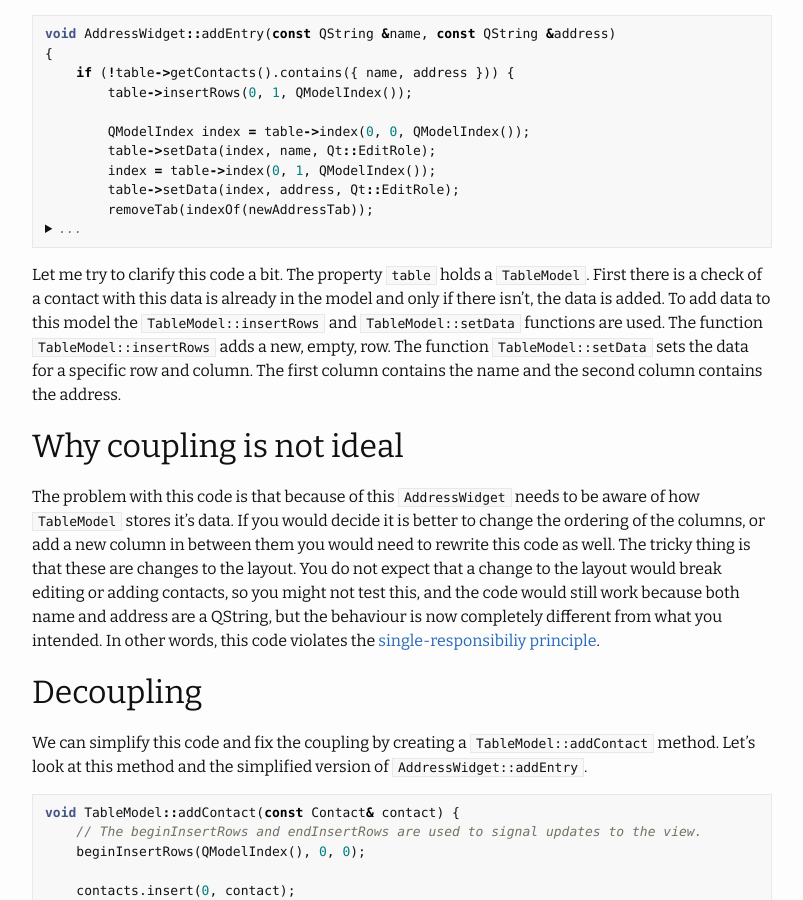
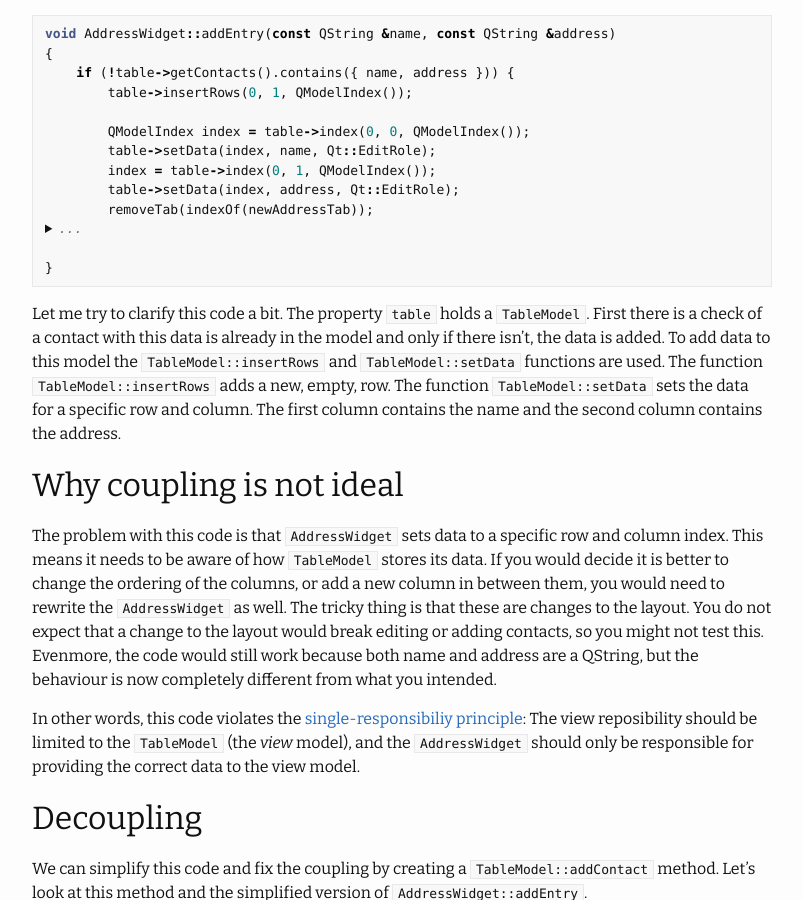
Before and after one commit to nouwaarom/nouwaarom.github.io, a Jekyll site: the page built from _posts/2021-12-19-qt-addressbook-example.markdown, in a window 1280 px wide and 900 px high, scrolled down 1118 px. Shown: the whole window, without its empty margins (238-1041 px from the left). Built offline with Jekyll 4.4.1, drawn with Linux system fonts in a browser that asks for light colours; comment, search, counter and statistics services are not loaded; some of the changed text lies outside the part shown.

Commit message:
Update 2021-12-19-qt-addressbook-example.markdown

```diff
--- a/_posts/2021-12-19-qt-addressbook-example.markdown
+++ b/_posts/2021-12-19-qt-addressbook-example.markdown
@@ -10,14 +10,14 @@ categories: qt
 In this post I want to discuss the Qt6 [addressbook example](https://doc.qt.io/qt-6/qtwidgets-itemviews-addressbook-example.html), which is used to explain model/view in Qt.
 I will show how we can modify this example to a more maintainable architecture by decoupling the widget and the model.
 The original example can be found in Qt creator.
-The modified code can be found at my [github](https://www.github.com/nouwaarom/Qt-Addressbook-Example).
+The modified code can be found at my [GitHub](https://www.github.com/nouwaarom/Qt-Addressbook-Example).
 
 <!--more-->
 
-In the example the TableView is used to implement a simple addressbook wich is sorted by alphabet groups (abc-def-ghi-...), it demonstrates how a view can be sorted by a sort and filter proxy. While the code shows how to use a QTableView and QSortFilterProxyModel, the implemenation violates the [single-responsibiliy principle](https://en.wikipedia.org/wiki/Single-responsibility_principle).
+In the example, the TableView is used to implement a simple addressbook which is sorted by alphabet groups (abc-def-ghi-...). It demonstrates how a view can be sorted by a sort and filter proxy. While the code shows how to use a QTableView and QSortFilterProxyModel, the implemenation violates the [single-responsibiliy principle](https://en.wikipedia.org/wiki/Single-responsibility_principle).
 In this post, we will discover how to decouple the tablemodel from the widget.
 
-![Screenshot](/assets/img/addressbook.png){:width="60%", .align-center}
+![Screenshot of the addressbook application](/assets/img/addressbook.png){:width="60%", .align-center}
 
 The main classes of this example are:
 - `AddressWidget`, which is a `QTabWidget` and is responsible for connecting the model and view.
@@ -47,8 +47,8 @@ void AddressWidget::addEntry(const QString &name, const QString &address)
         QMessageBox::information(this, tr("Duplicate Name"),
             tr("The name \"%1\" already exists.").arg(name));
     }
+//ENDFOLD
 }
-//ENDFOLD
 {% endhighlight %}
 {% endfold_highlight %}
 Let me try to clarify this code a bit. The property `table` holds a `TableModel`.
@@ -58,11 +58,15 @@ The function `TableModel::insertRows` adds a new, empty, row.
 The function `TableModel::setData` sets the data for a specific row and column. The first column contains the name and the second column contains the address.
 
 ## Why coupling is not ideal
-The problem with this code is that because of this `AddressWidget` needs to be aware of how `TableModel` stores it's data.
-If you would decide it is better to change the ordering of the columns, or add a new column in between them you would need to rewrite this code as well.
+The problem with this code is that `AddressWidget` sets data to a specific row and column index.
+This means it needs to be aware of how `TableModel` stores its data.
+If you would decide it is better to change the ordering of the columns, or add a new column in between them, you would need to rewrite the `AddressWidget` as well.
 The tricky thing is that these are changes to the layout.
-You do not expect that a change to the layout would break editing or adding contacts, so you might not test this, and the code would still work because both name and address are a QString, but the behaviour is now completely different from what you intended.
-In other words, this code violates the [single-responsibiliy principle](https://en.wikipedia.org/wiki/Single-responsibility_principle).
+You do not expect that a change to the layout would break editing or adding contacts, so you might not test this.
+Evenmore, the code would still work because both name and address are a QString, but the behaviour is now completely different from what you intended.
+
+In other words, this code violates the [single-responsibiliy principle](https://en.wikipedia.org/wiki/Single-responsibility_principle):
+The view reposibility should be limited to the `TableModel` (the *view* model), and the `AddressWidget` should only be responsible for providing the correct data to the view model.
 
 ## Decoupling
 We can simplify this code and fix the coupling by creating a `TableModel::addContact` method.
```
